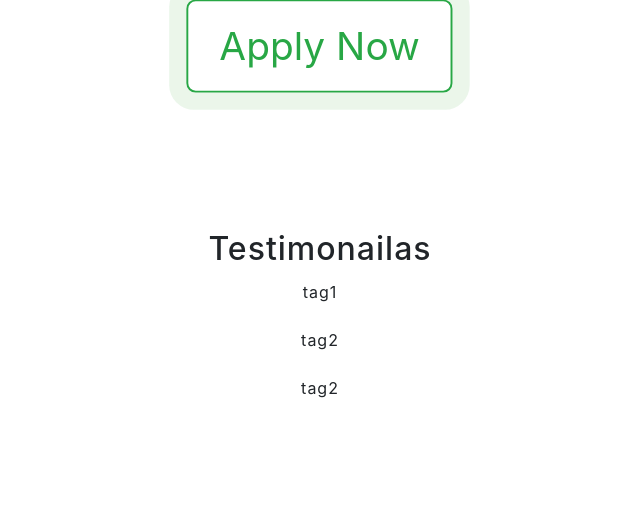
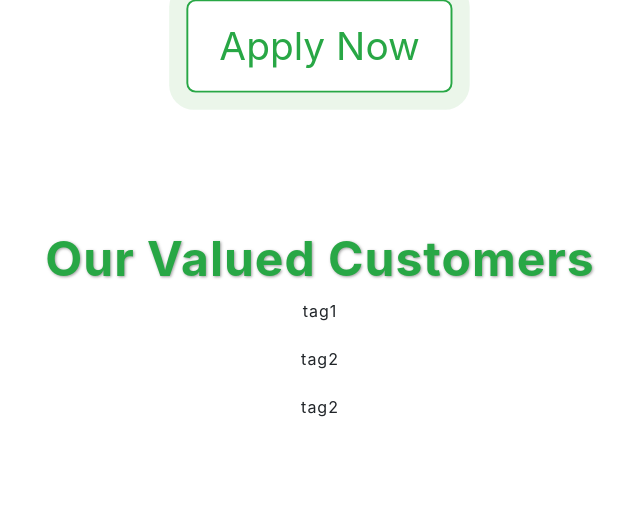
Before and after one commit to Agile-Services/creditline-website, a PHP site: page / in a window 1280 px wide. Shown: the part 3710-4237 px from the top of the page, without its empty margins (320-960 px from the left). Run offline with PHP 8.4, Linux system fonts and the light colour scheme; some libraries are stand-ins or nearby versions.

Commit message:
Styled home page

```diff
--- a/php/home.php
+++ b/php/home.php
@@ -94,7 +94,7 @@
 
 
         <div class="testimonials">
-            <h2>Testimonailas</h2>
+            <h1 class="text-success font-weight-bold">Our Valued Customers</h1>
             <p>tag1</p>
             <p>tag2</p>
             <p>tag2</p>
--- a/static/styles/app.css
+++ b/static/styles/app.css
@@ -544,3 +544,8 @@ footer div div:nth-child(3) ul li p{
       font-size: .5rem;
     }
  }
+
+ .testimonials h1{
+    font-size: 48px;
+    text-shadow: 1px 1px 3px rgba(124, 124, 124, 0.75);
+ }
```
